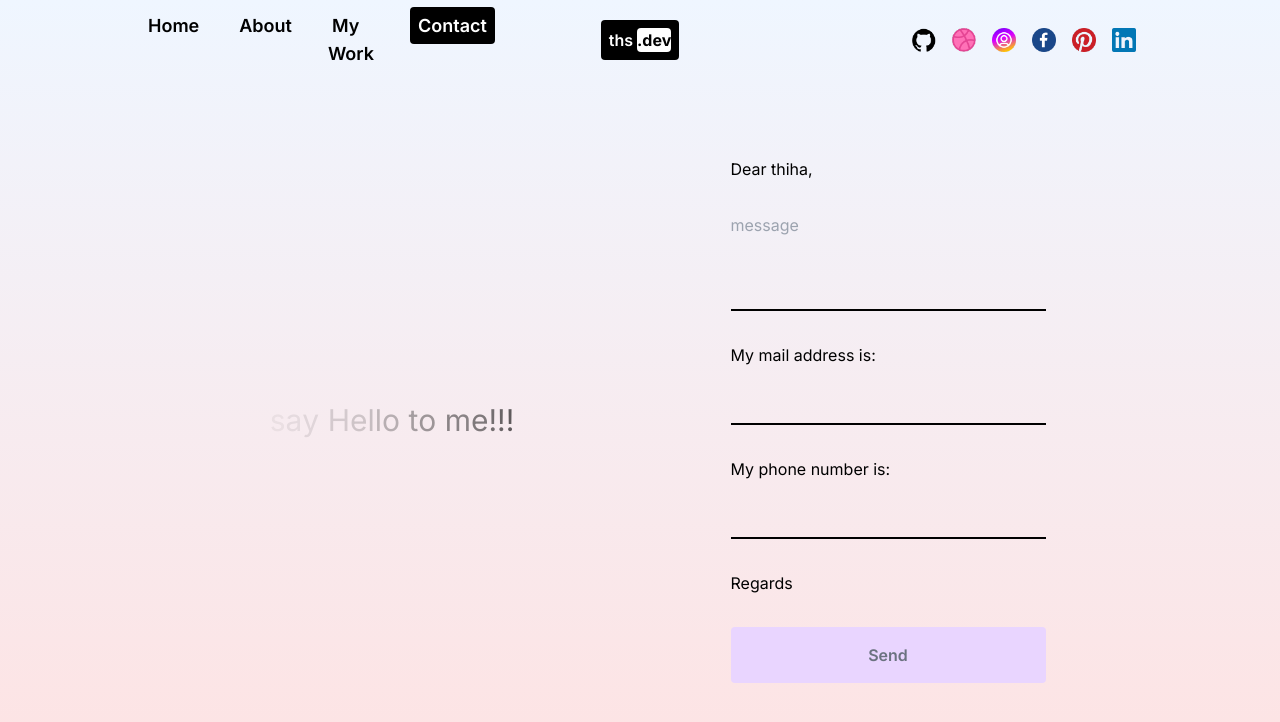
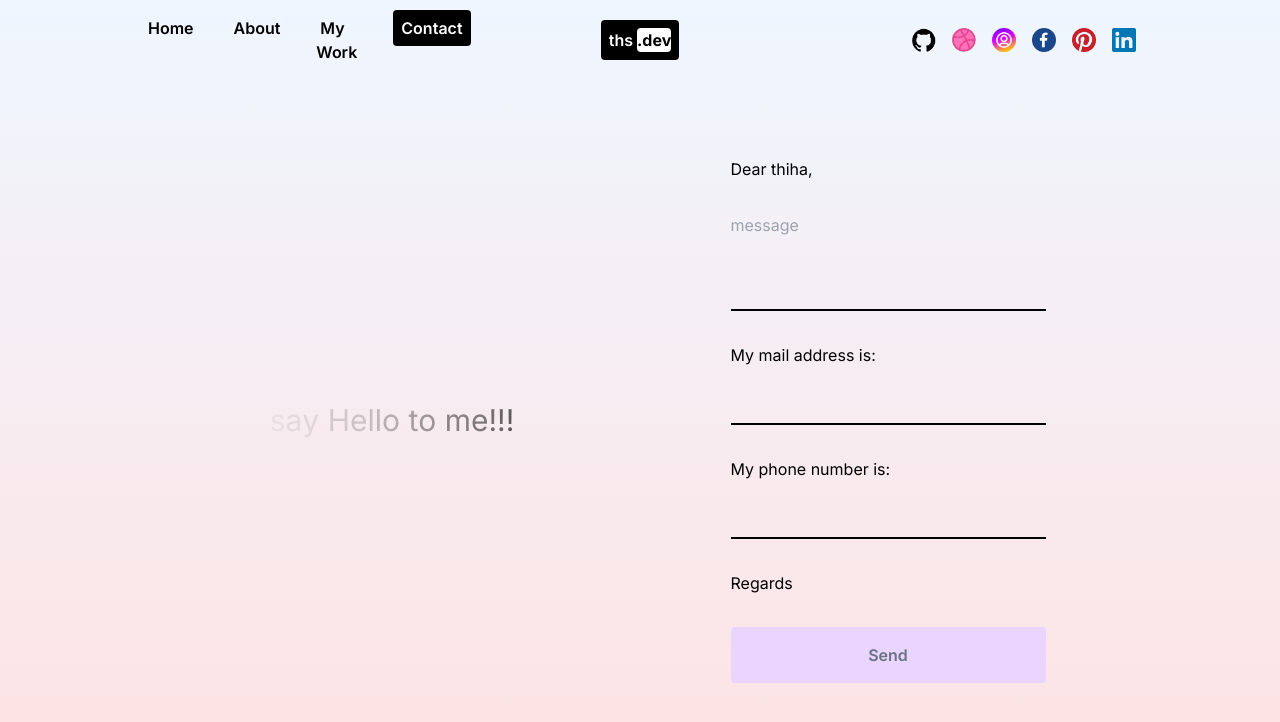
Before and after one commit to thihaswe/ths-animated-portfolio, a Next.js app: page /contact in a window 1280 px wide. Shown: the top 722 px of the page. Built offline with nearby package versions, Linux system fonts and the light colour scheme.

Commit message:
navbar and link fixed

```diff
--- a/src/app/contact/page.tsx
+++ b/src/app/contact/page.tsx
@@ -5,6 +5,7 @@ import { useFormState } from "react-dom";
 
 const Page = () => {
   const text = "say Hello to me!!!";
+  const formRef = useRef<HTMLFormElement>(null); // Create a ref for the form element
 
   const handlesubmit = async (prevState: any, FormData: FormData) => {
     const email = FormData.get("user_email");
@@ -26,25 +27,22 @@ const Page = () => {
           }),
         }
       );
-
       const data = await res.json();
-
       resetForm();
-
       return data;
     } catch (error) {
       return { error: `error is${error}` };
     }
   };
 
-  const formRef = useRef<HTMLFormElement>(null); // Create a ref for the form element
+  const [state, formaction] = useFormState(handlesubmit, undefined);
 
   const resetForm = () => {
     if (formRef.current) {
       formRef.current.reset(); // Reset the form using the ref
     }
   };
-  const [state, formaction] = useFormState(handlesubmit, undefined);
+
   const processText = (text: string) => {
     return text.split("").map((char, index) => {
       if (char === " ") {
@@ -89,6 +87,7 @@ const Page = () => {
   //     .then((data) => console.log(data))
   //     .catch((error) => console.log(error));
   // };
+
   return (
     <motion.div
       className="h-full"
--- a/src/components/navbar.tsx
+++ b/src/components/navbar.tsx
@@ -159,7 +159,7 @@ const Navbar = () => {
       )}
       {/* {icons} */}
       <div className="hidden md:flex gap-4 w-1/3 justify-end ">
-        <Link href="/https://github.com/thihaswe">
+        <Link href="https://github.com/thihaswe">
           <Image src="/github.png" alt="" width={24} height={24} />
         </Link>
         <Link href="/">
@@ -174,7 +174,7 @@ const Navbar = () => {
         <Link href="/">
           <Image src="/pinterest.png" alt="" width={24} height={24} />
         </Link>
-        <Link href="/https://www.linkedin.com/in/thiha-swe-0a168124a/">
+        <Link href="https://www.linkedin.com/in/thiha-swe/">
           <Image src="/linkedin.png" alt="" width={24} height={24} />
         </Link>
       </div>
--- a/src/components/navlink.tsx
+++ b/src/components/navlink.tsx
@@ -15,7 +15,7 @@ const NavLink = ({ link }: { link: Prop }) => {
   return (
     <Link
       href={link.href}
-      className={`rounded p-1 text-lg font-semibold ${
+      className={`rounded p-1 text-md font-semibold  ${
         link.href === pathname && " text-white bg-black p-2"
       }`}
     >
```
